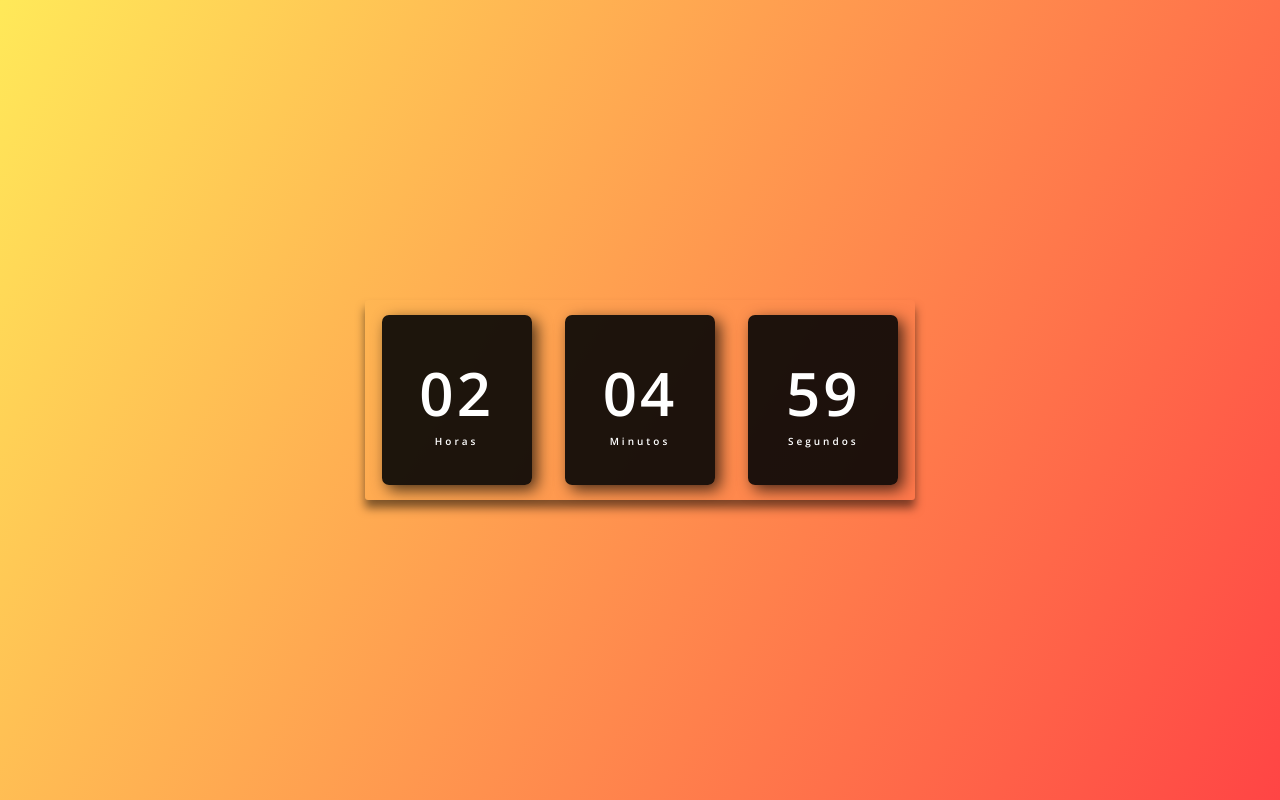
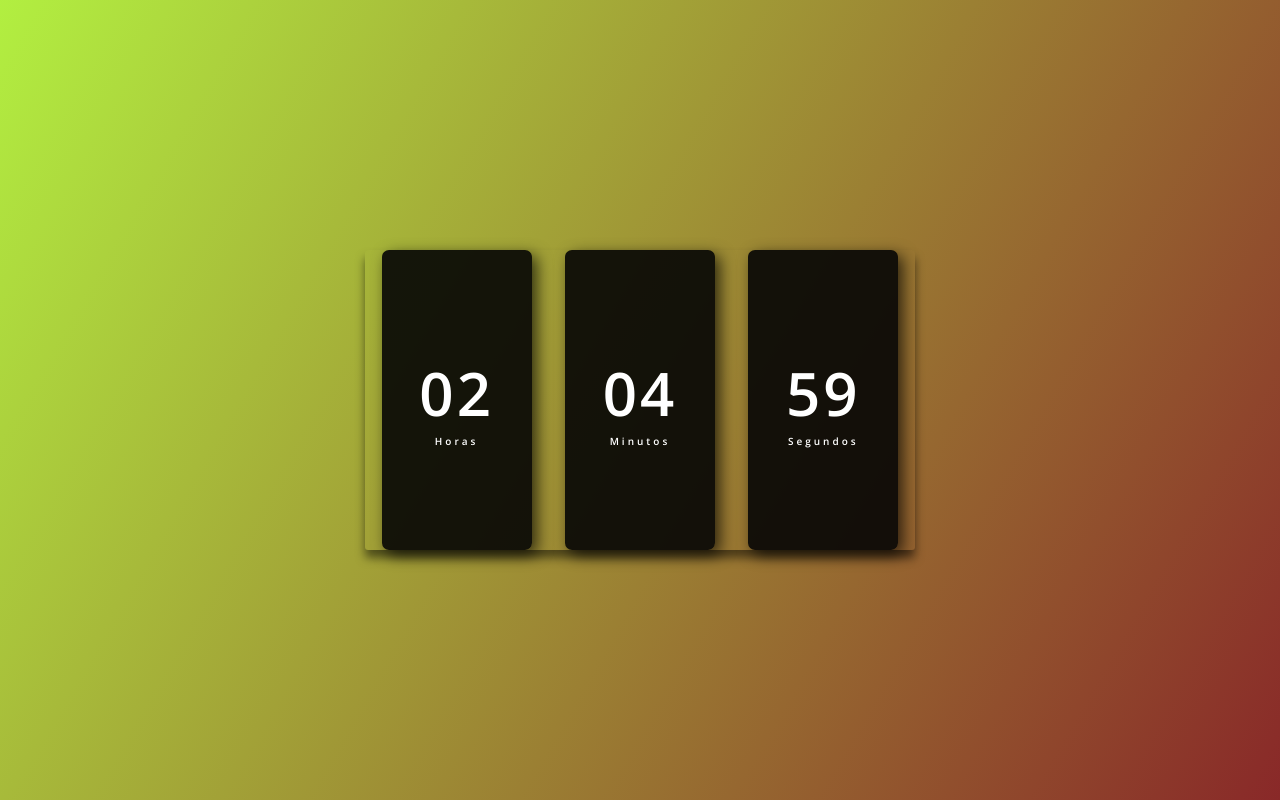
Before and after one commit to MrcCravo/15.09.2023-13-58---Rel-gio-Digital, a plain HTML site: page index.html in a window 1280 px wide. Drawn offline with nearby package versions, Linux system fonts and the light colour scheme.

Commit message:
Training git

```diff
--- a/assets/css/style.css
+++ b/assets/css/style.css
@@ -7,7 +7,7 @@
 
 body {
     height: 100vh;
-    background: linear-gradient(120deg, #ffe53bd8, #ff2525da);
+    background: linear-gradient(120deg, #a4ec1ed8, #750404da);
     display: flex;
     align-items: center;
     justify-content: center;
@@ -15,9 +15,9 @@ body {
 
 .relogio {
     display: flex;
-    align-items: center;
+    align-items: left;
     justify-content: space-around;
-    height: 200px;
+    height: 300px;
     width: 550px;
     background: transparent;
     border-radius: 3px;
@@ -25,7 +25,7 @@ body {
 }
 
 .relogio div {
-    height: 170px;
+    height: 300px;
     width: 150px;
     display: flex;
     flex-direction: column;
```
